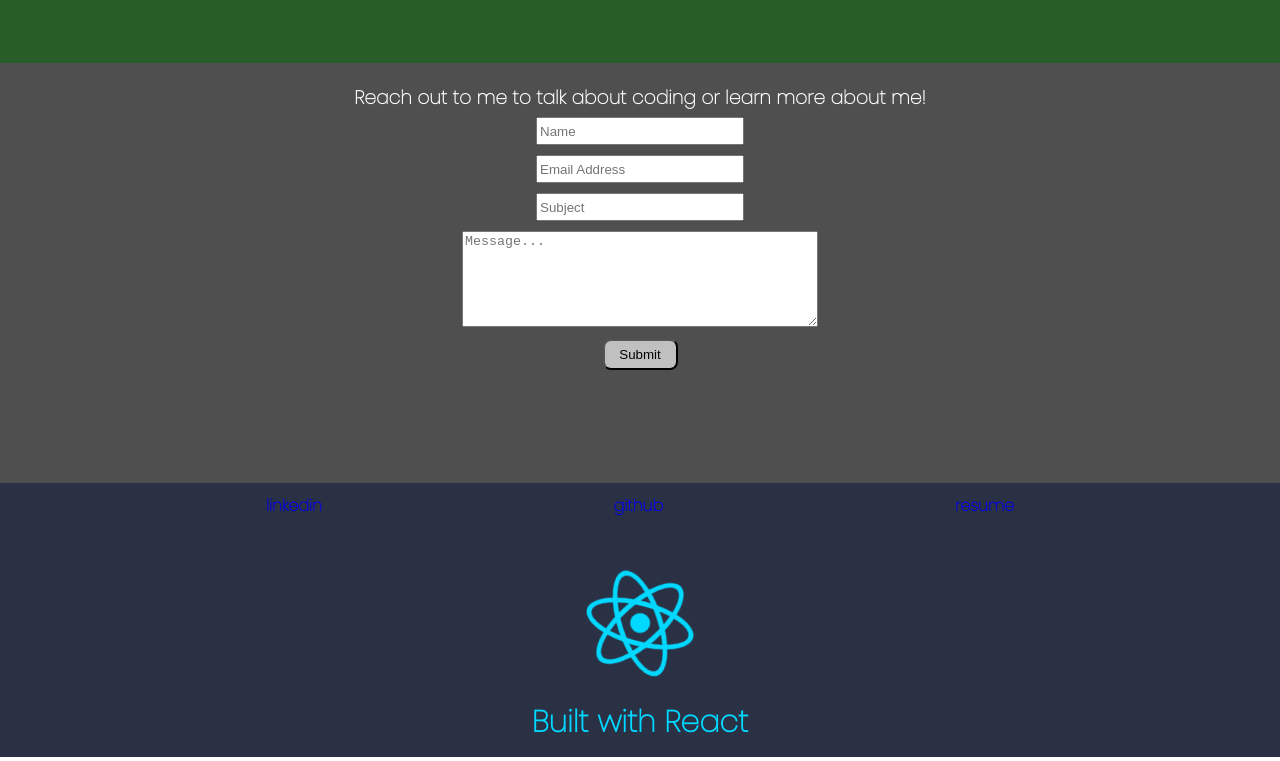
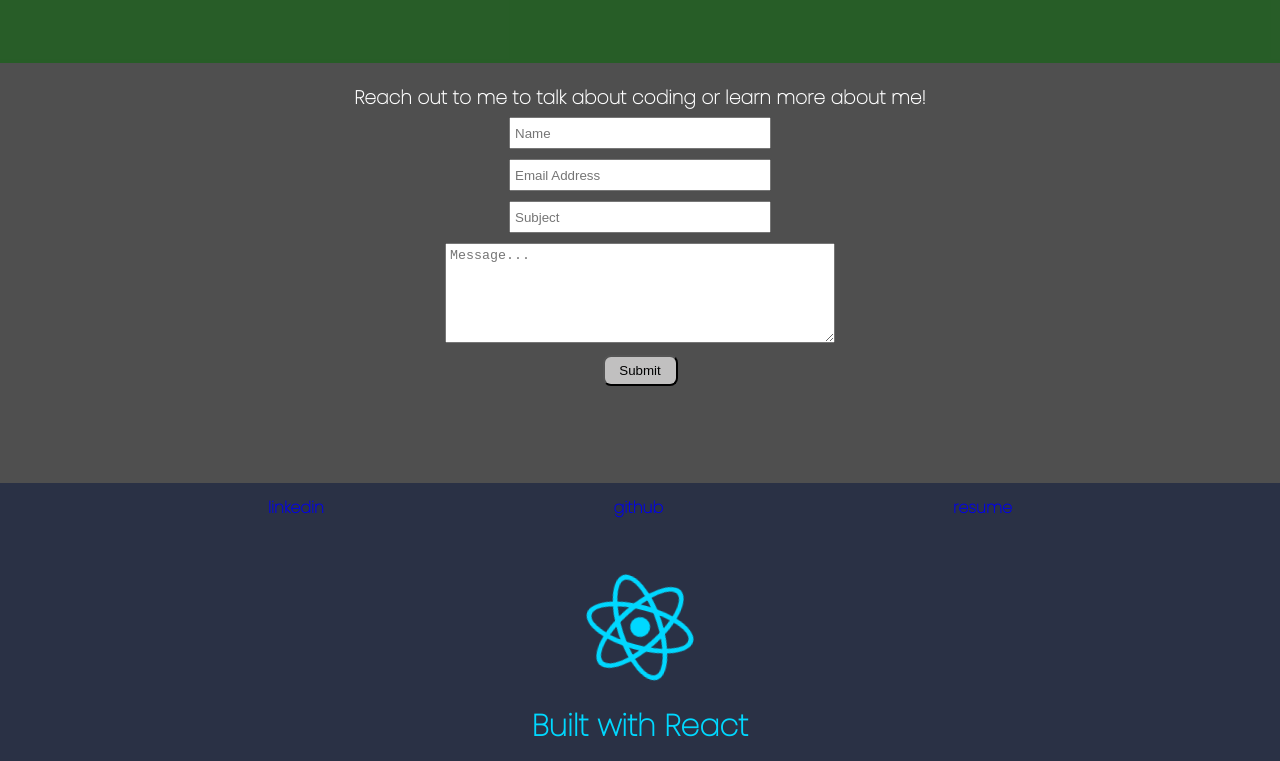
Before and after one commit to troymeeker/react-portfolio, a React (Create React App) app: page / in a window 1280 px wide. Shown: the part 1720-2481 px from the top of the page. Built offline with nearby package versions, Linux system fonts and the light colour scheme.

Commit message:
small design changes

```diff
--- a/src/components/Main.js
+++ b/src/components/Main.js
@@ -27,8 +27,8 @@ function Main(){
                      <h3>
                         Technologies: HTML, CSS, Javascript, React, Ruby, Ruby on Rails, Python, Active Record, Sinatra, PostgreSQL, Postman
                      </h3>
-                     <br/>
-                     <h3>Currently Learning: Typescript, Angular</h3>
+
+
 
                 </div>
 
--- a/src/css/index.css
+++ b/src/css/index.css
@@ -139,15 +139,15 @@ flex:1;
 }
 .form-input{
   height:20px;
-  width: 200px;
+  width: 250px;
   margin: 5px;
-  padding:2px;
+  padding:4px;
 }
 .form-message{
   height: 90px;
-  width: 350px;
+  width: 380px;
   margin: 5px;
-  padding:2px;
+  padding:4px;
 }
 .succes-msg{
   margin:auto;
@@ -214,6 +214,7 @@ color:white;
 }
 .grid-item{
   font-weight: bold;
+  padding:2px;
 
 }
 .submit-button{
```
